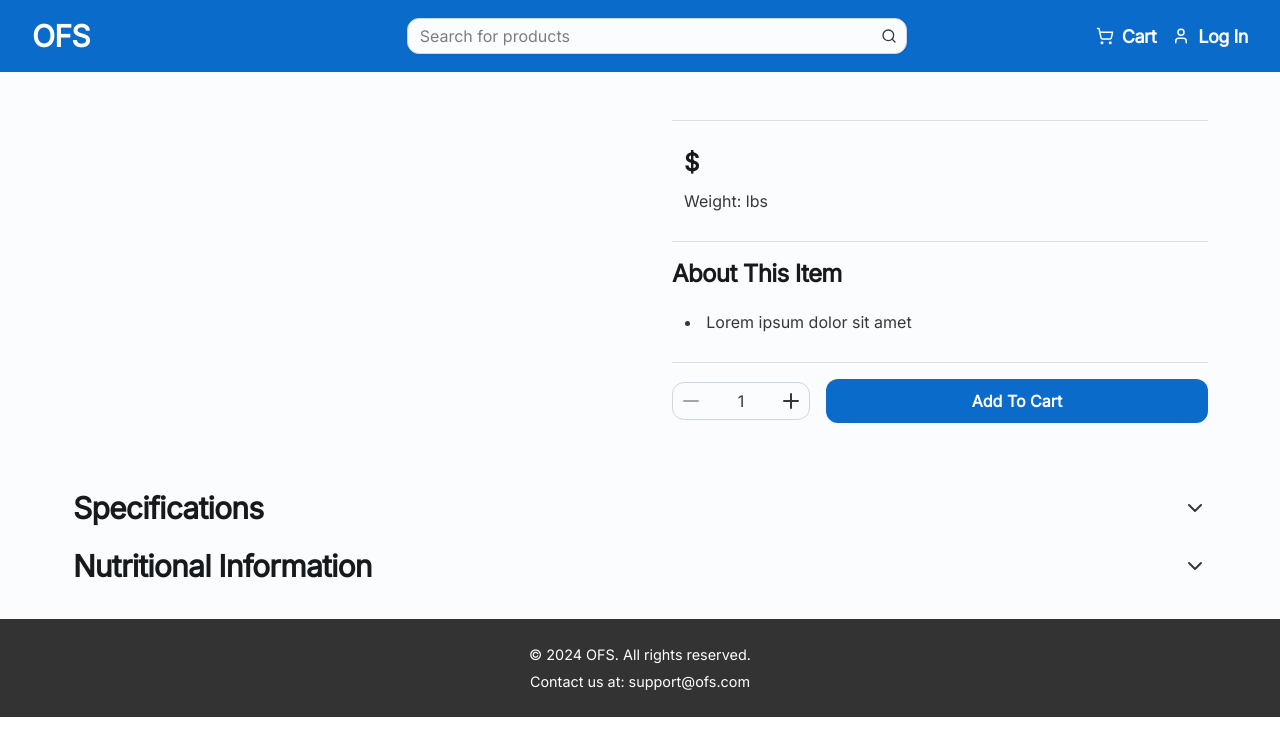
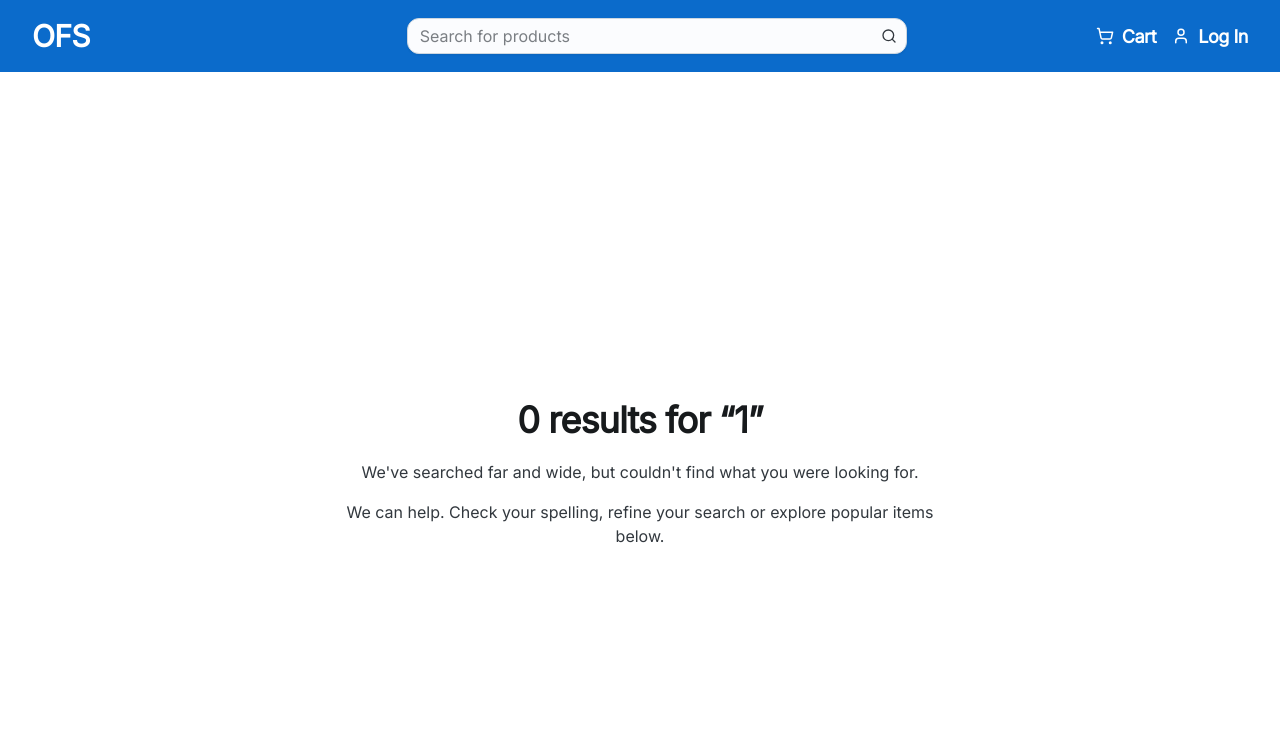
Before and after one commit to TroshKtty/CMPE131-T4, a React (Vite) app in the folder frontend/: page /product/1 in a window 1280 px wide. Shown: the top 756 px of the page. Built offline with nearby package versions, Linux system fonts and the light colour scheme.

Commit message:
Add 'Item not found' page

```diff
--- /dev/null
+++ b/frontend/src/components/NotFound.jsx
@@ -0,0 +1,42 @@
+import { Box, Sheet, Typography } from "@mui/joy";
+import { useLocation } from "react-router-dom";
+
+export default function ItemNotFound() {
+  const location = useLocation();
+  // /product/asdasdsa -> substring(9) -> asdasdsa
+  const query = location.pathname.substring(9);
+
+  return (
+    <Sheet
+      sx={{
+        display: "flex",
+        flexDirection: "column",
+        alignItems: "center",
+        justifyContent: "center",
+        minHeight: "100vh",
+        padding: 3,
+        backgroundColor: "background.body",
+      }}
+    >
+      <Box
+        sx={{
+          maxWidth: "600px",
+          width: "100%",
+          textAlign: "center",
+        }}
+      >
+        <Typography level="h1" sx={{ mb: 2 }}>
+          0 results for &ldquo;{query}&rdquo;
+        </Typography>
+        <Typography level="body1" sx={{ mb: 2 }}>
+          We&apos;ve searched far and wide, but couldn&apos;t find what you
+          were looking for.
+        </Typography>
+        <Typography level="body1">
+          We can help. Check your spelling, refine your search or explore
+          popular items below.
+        </Typography>
+      </Box>
+    </Sheet>
+  );
+}
--- a/frontend/src/pages/products/individual/page.jsx
+++ b/frontend/src/pages/products/individual/page.jsx
@@ -23,6 +23,7 @@ import "swiper/css/navigation";
 import "swiper/css/thumbs";
 import "./styles.css";
 import PropTypes from "prop-types";
+import NotFound from "@/components/NotFound";
 
 function getProductSpecifications(product) {
   switch (product.toLowerCase()) {
@@ -100,7 +101,7 @@ export default function ProductPage() {
   const { product: productParam } = useParams();
   const [product, setProduct] = useState("");
   const [productImages, setProductImages] = useState([]);
-  const [productData, setProductData] = useState({});
+  const [productData, setProductData] = useState(null);
   const [quantity, setQuantity] = useState(1);
 
   useEffect(() => {
@@ -118,6 +119,10 @@ export default function ProductPage() {
 
   if (product === "") {
     return null;
+  }
+
+  if (!productData) {
+    return <NotFound />;
   }
 
   const handleAddToCart = (ev) => {
```
